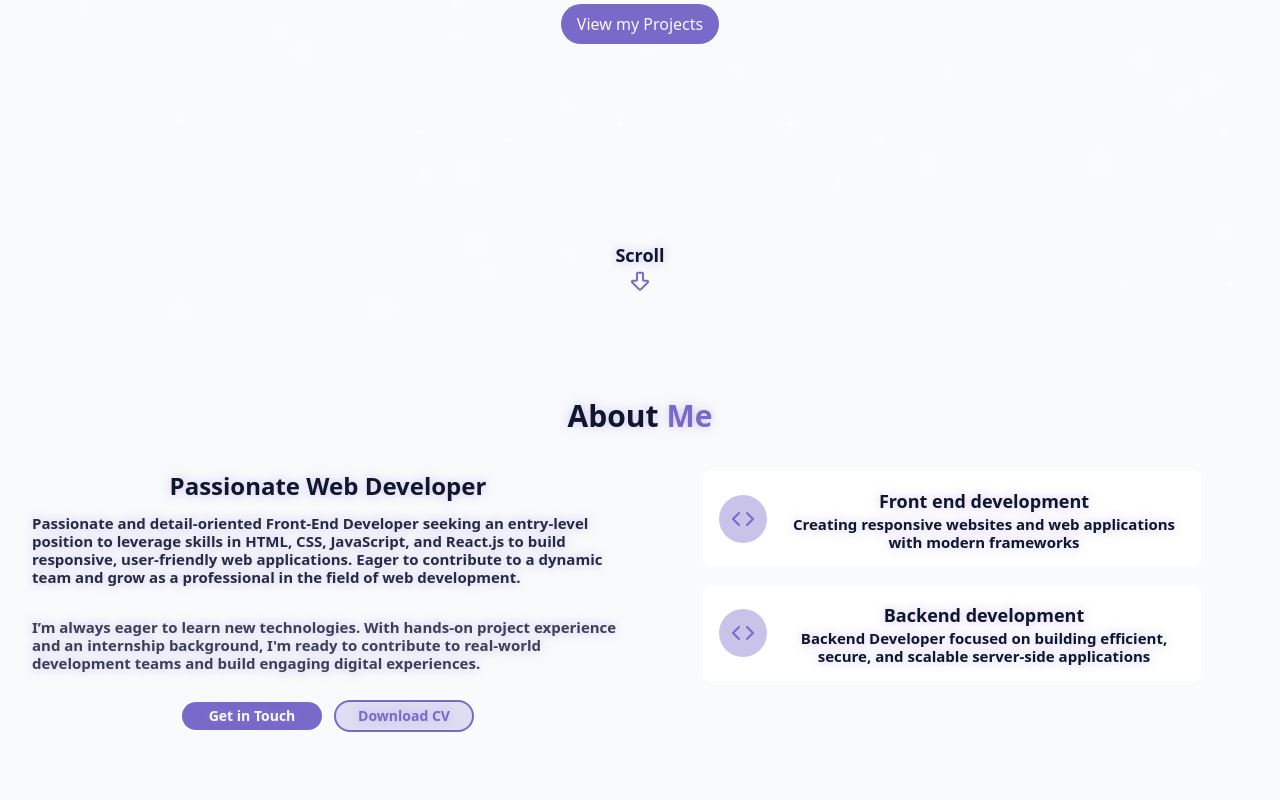
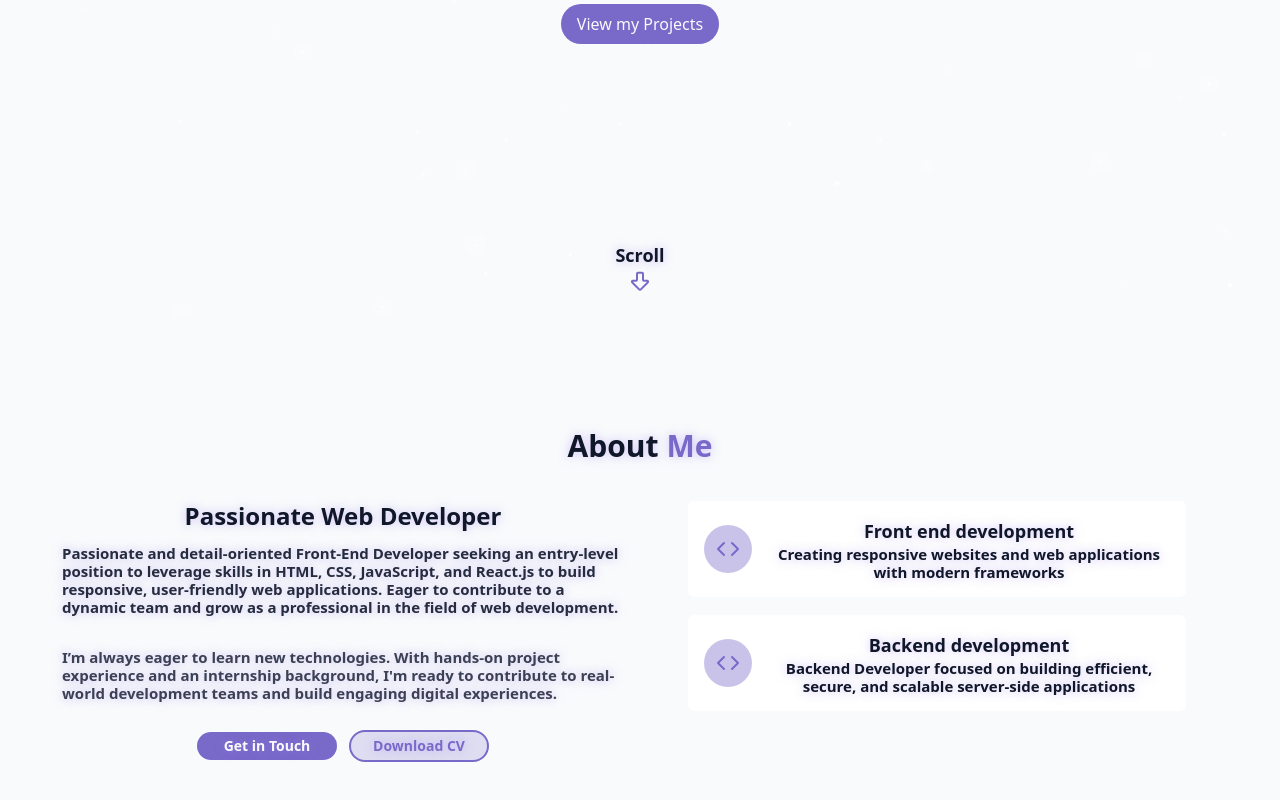
Before and after one commit to ajithaji06/Portfolio, a React (Vite) app: page / in a window 1280 px wide. Shown: the part 482-1282 px from the top of the page. Built offline with nearby package versions, Linux system fonts and the light colour scheme.

Commit message:
Update About.jsx

```diff
--- a/src/components/About.jsx
+++ b/src/components/About.jsx
@@ -3,6 +3,7 @@ import React from 'react';
 const About = () => {
   return (
     <section id="about" className="min-h-screen font-bold text-3xl pt-14 text-glow">
+      <div style={{display:"flex",justifyContent:"center",flexDirection:"column",alignContent:"center",padding:"30px"}}>
         <h1 className="p-3 m-3 mb-6">
           About<span className="text-primary"> Me</span>
         </h1>
@@ -20,7 +21,7 @@ const About = () => {
             </p>
             <div className="flex justify-center md:justify-start items-center pt-4 gap-3">
               <a href="#contact" className="cosmic-button w-[140px] p-1 text-sm font-bold flex items-center justify-center ">Get in Touch</a>
-            <a   className="cosmic-button text-primary bg-primary/20 border-2 border-primary justify-center flex w-[140px] p-1 text-sm font-bold">Download CV</a>
+              <a className="cosmic-button text-primary bg-primary/20 border-2 border-primary justify-center flex w-[140px] p-1 text-sm font-bold">Download CV</a>
             </div>
           </div>
 
@@ -53,6 +54,7 @@ const About = () => {
             ))}
           </div>
         </div>
+      </div>
     </section>
   );
 };
```
Lines whose indentation alone changed are shown as unchanged.
